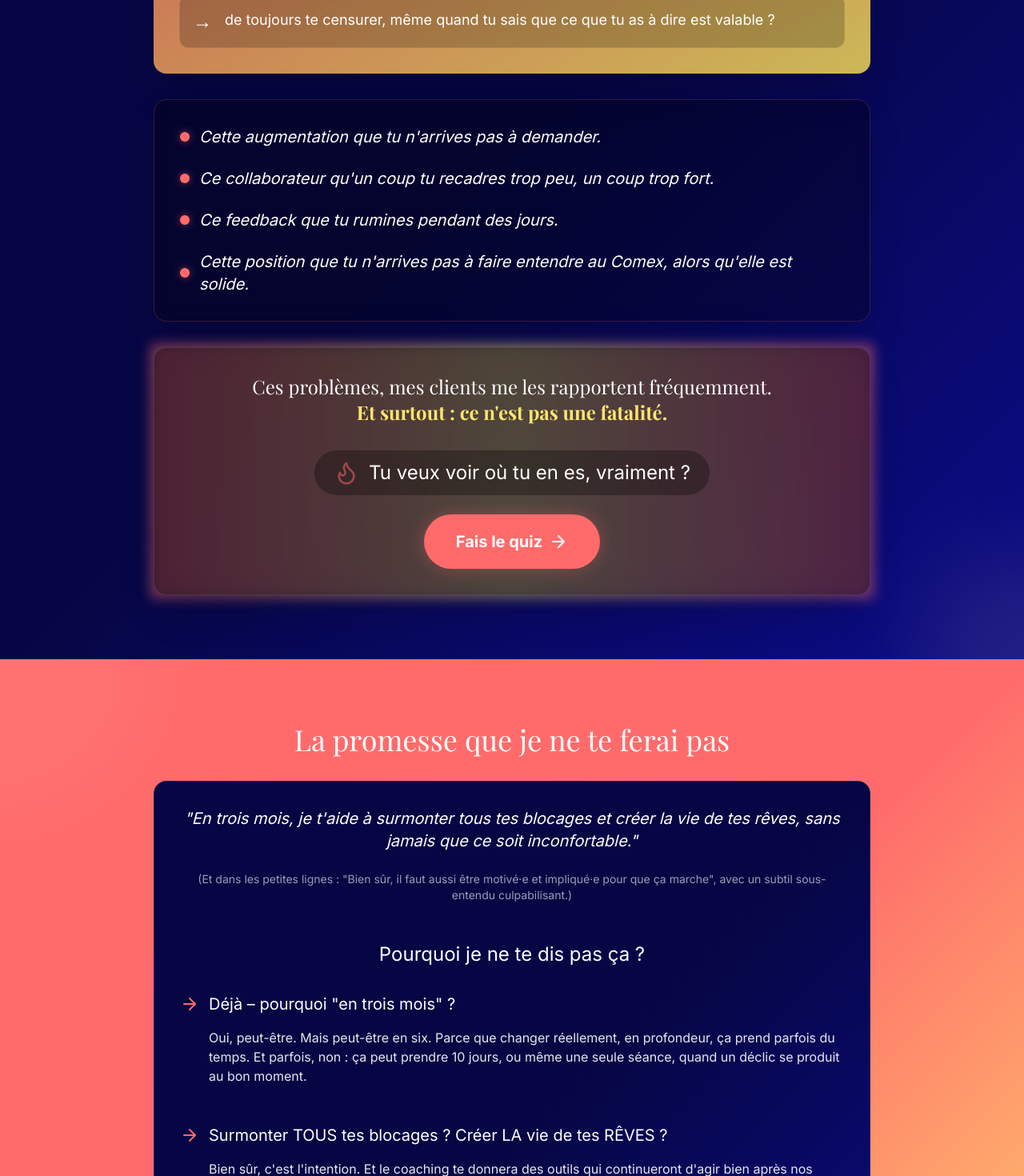
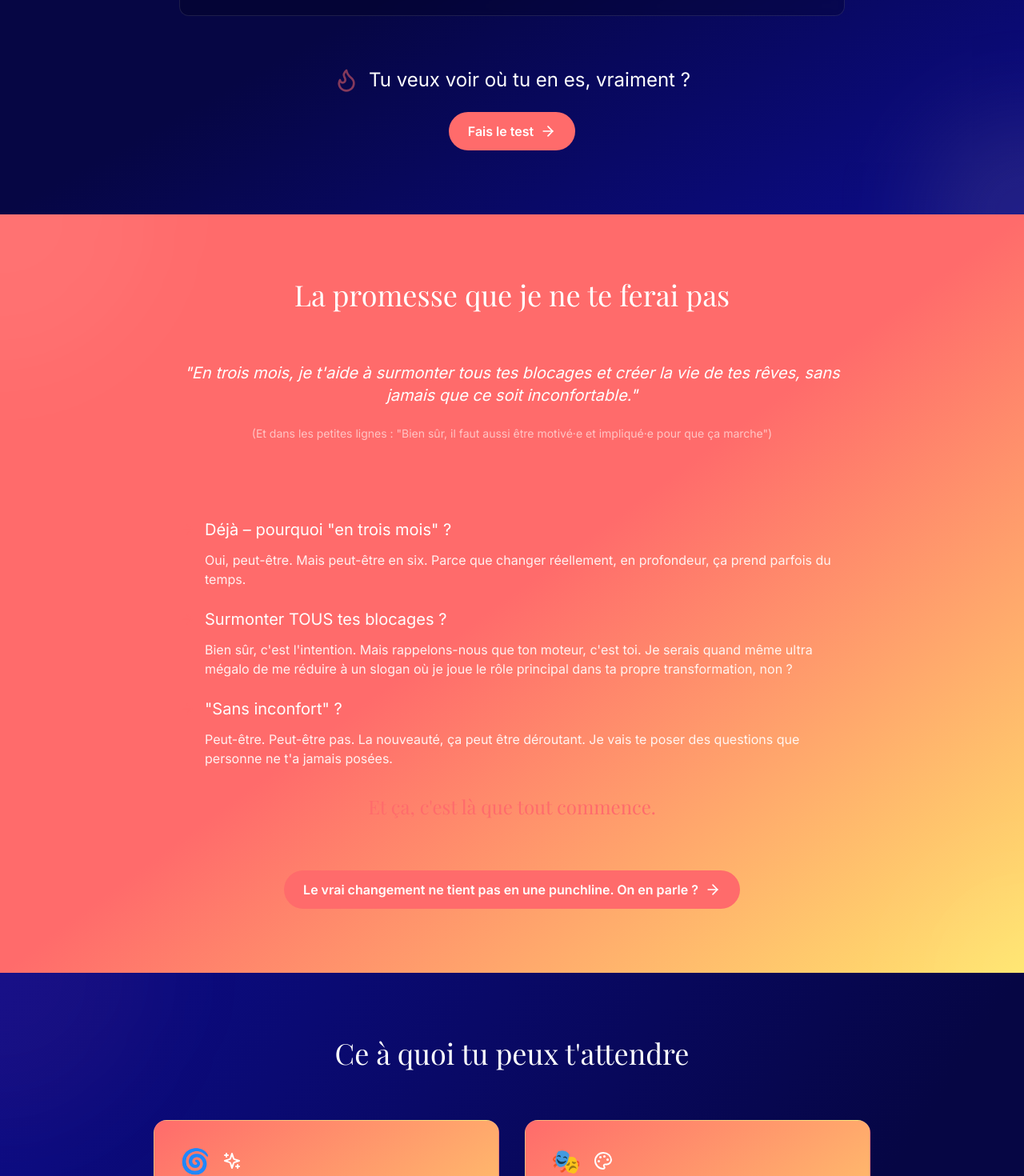
Before and after one commit to CoachJenny/LandingPage, a React (Vite) app: page / in a window 1280 px wide. Shown: the part 2420-3890 px from the top of the page at 80% size. Built offline with nearby package versions, Linux system fonts and the light colour scheme.

Commit message:
Opt Promise, Frustrations, For you

```diff
--- a/src/components/Frustrations.tsx
+++ b/src/components/Frustrations.tsx
@@ -1,42 +1,27 @@
 import React from 'react';
 import { motion } from 'framer-motion';
-import { ArrowRight, Flame, AlertCircle } from 'lucide-react';
-import { HashLink } from 'react-router-hash-link';
+import { ArrowRight, Flame } from 'lucide-react';
+import { Link as ScrollLink } from 'react-scroll';
 
 export const Frustrations: React.FC = () => {
   return (
-    <section id="frustrations" className="py-20 bg-gradient-to-br from-primary via-primary to-primary-light relative overflow-hidden">
-      {/* Cercles décoratifs en arrière-plan */}
+    <section id="frustrations" className="section-padding bg-gradient-to-br from-primary via-primary to-primary-light relative overflow-hidden">
       <div className="absolute top-0 left-0 w-96 h-96 bg-accent/20 rounded-full -translate-x-1/2 -translate-y-1/2 blur-3xl animate-pulse"></div>
       <div className="absolute bottom-0 right-0 w-64 h-64 bg-accent-light/20 rounded-full translate-x-1/2 translate-y-1/2 blur-3xl animate-pulse"></div>
 
-      <div className="container mx-auto px-4 relative z-10">
+      <div className="container mx-auto">
         <motion.div
           initial={{ opacity: 0, y: 20 }}
           animate={{ opacity: 1, y: 0 }}
           transition={{ duration: 0.6 }}
-          className="max-w-4xl mx-auto"
+          className="max-w-4xl mx-auto space-y-8"
         >
-          <div className="space-y-8">
-            {/* Section des impressions */}
-            <motion.div
-              initial={{ opacity: 0, y: 20 }}
-              animate={{ opacity: 1, y: 0 }}
-              transition={{ delay: 0.2 }}
-              className="bg-gradient-to-br from-accent to-accent-light rounded-2xl p-8 shadow-2xl relative overflow-hidden group"
-            >
-              {/* Effet de lueur dramatique */}
-              <div className="absolute inset-0 bg-black/20 group-hover:bg-black/10 transition-colors duration-500"></div>
-
-              <div className="relative">
-                <div className="flex items-center mb-6">
-                  <AlertCircle className="w-8 h-8 text-white mr-3" />
-                  <h2 className="text-3xl font-display text-white">
+          <div className="card p-6 md:p-8">
+            <h2 className="heading-md text-white mb-6">
               Marre d'avoir l'impression constante...
             </h2>
-                </div>
 
-                <ul className="space-y-6">
+            <ul className="space-y-4">
               {[
                 "d'être débordé·e sans être reconnu·e ?",
                 "que rien n'avance, malgré toute l'énergie que tu mets ?",
@@ -51,83 +36,36 @@ export const Frustrations: React.FC = () => {
                   className="flex items-start bg-black/20 rounded-xl p-4 backdrop-blur-sm border border-white/10
                     transform transition-all duration-300 hover:scale-[1.02] hover:bg-black/30"
                 >
-                      <span className="text-white text-2xl mr-4 font-bold">→</span>
-                      <span className="text-white text-lg">{item}</span>
+                  <span className="text-white text-xl mr-4 font-bold">→</span>
+                  <span className="text-white text-base md:text-lg">{item}</span>
                 </motion.li>
               ))}
             </ul>
           </div>
-            </motion.div>
 
-            {/* Section des situations concrètes */}
-            <motion.div
-              initial={{ opacity: 0, y: 20 }}
-              animate={{ opacity: 1, y: 0 }}
-              transition={{ delay: 0.6 }}
-              className="bg-black/30 backdrop-blur-md rounded-2xl p-8 border border-accent/20 shadow-2xl"
-            >
-              <ul className="space-y-6">
-                {[
-                  "Cette augmentation que tu n'arrives pas à demander.",
-                  "Ce collaborateur qu'un coup tu recadres trop peu, un coup trop fort.",
-                  "Ce feedback que tu rumines pendant des jours.",
-                  "Cette position que tu n'arrives pas à faire entendre au Comex, alors qu'elle est solide."
-                ].map((item, index) => (
-                  <motion.li
-                    key={index}
-                    initial={{ opacity: 0, x: -20 }}
-                    animate={{ opacity: 1, x: 0 }}
-                    transition={{ delay: 0.7 + (index * 0.1) }}
-                    className="text-xl text-white italic relative pl-6 before:content-[''] before:absolute before:left-0
-                      before:top-1/2 before:-translate-y-1/2 before:w-3 before:h-3 before:bg-accent
-                      before:rounded-full before:shadow-[0_0_10px_rgba(255,107,107,0.5)]"
-                  >
-                    {item}
-                  </motion.li>
-                ))}
-              </ul>
-            </motion.div>
-
-            {/* Section conclusion et CTA */}
           <motion.div
             initial={{ opacity: 0, y: 20 }}
             animate={{ opacity: 1, y: 0 }}
             transition={{ delay: 1 }}
-              className="relative group"
+            className="text-center"
           >
-              {/* Effet de lueur dramatique */}
-              <div className="absolute -inset-1 bg-gradient-to-r from-accent via-accent-light to-accent opacity-75
-                blur group-hover:opacity-100 transition duration-1000 group-hover:duration-200 animate-pulse"></div>
-
-              <div className="relative bg-black/40 backdrop-blur-lg rounded-2xl p-8 border border-white/10
-                text-center shadow-2xl">
-                <p className="text-2xl font-display text-white mb-8">
-                  Ces problèmes, mes clients me les rapportent fréquemment.<br />
-                  <span className="text-accent-light font-bold">Et surtout : ce n'est pas une fatalité.</span>
-                </p>
-
-                <div className="flex flex-col items-center">
-                  <div className="flex items-center mb-6 bg-black/30 px-6 py-3 rounded-full">
+            <div className="flex items-center justify-center mb-6">
               <Flame className="w-8 h-8 text-accent animate-pulse mr-3" />
-                    <span className="text-2xl text-white">Tu veux voir où tu en es, vraiment ?</span>
+              <span className="text-xl md:text-2xl text-white">Tu veux voir où tu en es, vraiment ?</span>
             </div>
 
-                  <HashLink
-                    to="/#quiz"
-                    className="inline-flex items-center px-10 py-5 bg-accent hover:bg-accent-light
-                      text-white text-xl font-bold rounded-full transition-all transform
-                      hover:scale-105 shadow-[0_0_20px_rgba(255,107,107,0.3)] hover:shadow-[0_0_30px_rgba(255,107,107,0.5)]
-                      group relative overflow-hidden"
+            <ScrollLink
+              to="quiz"
+              spy={true}
+              smooth={true}
+              offset={-70}
+              duration={500}
+              className="btn btn-primary inline-flex"
             >
-                    <span className="relative z-10">Fais le quiz</span>
-                    <ArrowRight className="ml-2 h-6 w-6 transform group-hover:translate-x-1 transition-transform relative z-10" />
-                    <div className="absolute inset-0 bg-gradient-to-r from-accent to-accent-light opacity-0
-                      group-hover:opacity-100 transition-opacity duration-500"></div>
-                  </HashLink>
-                </div>
-              </div>
+              <span>Fais le test</span>
+              <ArrowRight className="ml-2 h-5 w-5" />
+            </ScrollLink>
           </motion.div>
-          </div>
         </motion.div>
       </div>
     </section>
--- a/src/components/Promise.tsx
+++ b/src/components/Promise.tsx
@@ -4,119 +4,83 @@ import { ArrowRight } from 'lucide-react';
 
 export const Promise: React.FC = () => {
   return (
-    <section className="py-20 bg-gradient-to-br from-accent via-accent to-accent-light relative overflow-hidden">
-      {/* Cercles décoratifs en arrière-plan */}
+    <section className="section-padding bg-gradient-to-br from-accent via-accent to-accent-light relative overflow-hidden">
       <div className="absolute top-0 left-0 w-96 h-96 bg-white/5 rounded-full -translate-x-1/2 -translate-y-1/2 blur-3xl"></div>
       <div className="absolute bottom-0 right-0 w-64 h-64 bg-white/5 rounded-full translate-x-1/2 translate-y-1/2 blur-3xl"></div>
 
-      <div className="container mx-auto px-4 relative z-10">
+      <div className="container mx-auto">
         <motion.div
           initial={{ opacity: 0, y: 20 }}
           animate={{ opacity: 1, y: 0 }}
           transition={{ duration: 0.6 }}
           className="max-w-4xl mx-auto"
         >
-          <h2 className="text-4xl font-display text-center mb-8 text-white">
+          <h2 className="heading-lg text-center mb-8 text-white">
             La promesse que je ne te ferai pas
           </h2>
 
-          <div className="bg-gradient-to-br from-primary via-primary to-primary-light rounded-2xl p-8 mb-12 border border-white/10">
+          <div className="card p-6 md:p-8 mb-8">
             <p className="text-xl text-white mb-6 text-center italic">
               &quot;En trois mois, je t'aide à surmonter tous tes blocages et créer la vie de tes rêves, sans jamais que ce soit inconfortable.&quot;
             </p>
-            <p className="text-sm text-white/60 text-center mb-12">
-              (Et dans les petites lignes : &quot;Bien sûr, il faut aussi être motivé·e et impliqué·e pour que ça marche&quot;, avec un subtil sous-entendu culpabilisant.)
+            <p className="text-sm text-white/60 text-center">
+              (Et dans les petites lignes : &quot;Bien sûr, il faut aussi être motivé·e et impliqué·e pour que ça marche&quot;)
             </p>
+          </div>
 
-            <h3 className="text-2xl text-white mb-8 text-center">
-              Pourquoi je ne te dis pas ça ?
-            </h3>
-
-            <div className="space-y-12">
-              <motion.div
-                initial={{ opacity: 0, x: -20 }}
-                animate={{ opacity: 1, x: 0 }}
-                transition={{ delay: 0.2 }}
-                className="space-y-4"
-              >
-                <h4 className="text-xl text-white flex items-center">
-                  <ArrowRight className="w-6 h-6 text-accent mr-3" />
+          <div className="card p-6 md:p-8 space-y-8">
+            <div className="space-y-6">
+              <div>
+                <h4 className="text-lg md:text-xl text-white flex items-center mb-3">
+                  <ArrowRight className="w-5 h-5 text-accent mr-3 flex-shrink-0" />
                   Déjà – pourquoi &quot;en trois mois&quot; ?
                 </h4>
-                <p className="text-white/90 pl-9">
-                  Oui, peut-être. Mais peut-être en six. Parce que changer réellement, en profondeur, ça prend parfois du temps. Et parfois, non : ça peut prendre 10 jours, ou même une seule séance, quand un déclic se produit au bon moment.
+                <p className="text-white/90 pl-8">
+                  Oui, peut-être. Mais peut-être en six. Parce que changer réellement, en profondeur, ça prend parfois du temps.
                 </p>
-              </motion.div>
+              </div>
 
-              <motion.div
-                initial={{ opacity: 0, x: -20 }}
-                animate={{ opacity: 1, x: 0 }}
-                transition={{ delay: 0.4 }}
-                className="space-y-4"
-              >
-                <h4 className="text-xl text-white flex items-center">
-                  <ArrowRight className="w-6 h-6 text-accent mr-3" />
-                  Surmonter TOUS tes blocages ? Créer LA vie de tes RÊVES ?
+              <div>
+                <h4 className="text-lg md:text-xl text-white flex items-center mb-3">
+                  <ArrowRight className="w-5 h-5 text-accent mr-3 flex-shrink-0" />
+                  Surmonter TOUS tes blocages ?
                 </h4>
-                <p className="text-white/90 pl-9">
-                  Bien sûr, c'est l'intention. Et le coaching te donnera des outils qui continueront d'agir bien après nos séances.
-                  <br />
-                  Mais rappelons-nous que ton moteur, c'est toi.
-                  <br />
-                  Je serais quand même ultra mégalo de me réduire à un slogan où je joue le rôle principal dans ta propre transformation, non ?
+                <p className="text-white/90 pl-8">
+                  Bien sûr, c'est l'intention. Mais rappelons-nous que ton moteur, c'est toi. Je serais quand même ultra mégalo de me réduire à un slogan où je joue le rôle principal dans ta propre transformation, non ?
                 </p>
-              </motion.div>
+              </div>
 
-              <motion.div
-                initial={{ opacity: 0, x: -20 }}
-                animate={{ opacity: 1, x: 0 }}
-                transition={{ delay: 0.6 }}
-                className="space-y-4"
-              >
-                <h4 className="text-xl text-white flex items-center">
-                  <ArrowRight className="w-6 h-6 text-accent mr-3" />
+              <div>
+                <h4 className="text-lg md:text-xl text-white flex items-center mb-3">
+                  <ArrowRight className="w-5 h-5 text-accent mr-3 flex-shrink-0" />
                   &quot;Sans inconfort&quot; ?
                 </h4>
-                <p className="text-white/90 pl-9">
-                  Peut-être. Peut-être pas.
-                  <br />
-                  La nouveauté, ça peut être déroutant. Et nos conversations ?
-                  <br />
-                  Elles ne ressembleront à rien de ce que tu as connu.
-                  <br />
-                  Je vais te poser des questions que personne ne t'a jamais posées.
+                <p className="text-white/90 pl-8">
+                  Peut-être. Peut-être pas. La nouveauté, ça peut être déroutant. Je vais te poser des questions que personne ne t'a jamais posées.
                 </p>
-              </motion.div>
+              </div>
             </div>
 
-            <motion.p
-              initial={{ opacity: 0, y: 20 }}
-              animate={{ opacity: 1, y: 0 }}
-              transition={{ delay: 0.8 }}
-              className="text-2xl font-display text-accent text-center mt-12"
-            >
+            <p className="text-2xl font-display text-accent text-center">
               Et ça, c'est là que tout commence.
-            </motion.p>
+            </p>
           </div>
 
           <motion.div
             initial={{ opacity: 0, y: 20 }}
             animate={{ opacity: 1, y: 0 }}
-            transition={{ delay: 1 }}
-            className="text-center"
+            transition={{ delay: 0.8 }}
+            className="text-center mt-8"
           >
             <a
               href="https://calendly.com/jennifer-perrault/call-decouverte"
               target="_blank"
               rel="noopener noreferrer"
-              className="inline-flex items-center px-8 py-4 bg-primary hover:bg-primary-light
-                text-white text-lg font-semibold rounded-full transition-all transform
-                hover:scale-105 shadow-lg hover:shadow-xl"
+              className="btn btn-primary"
             >
               <span>Le vrai changement ne tient pas en une punchline. On en parle ?</span>
               <ArrowRight className="ml-2 h-5 w-5" />
             </a>
-            <p className="text-white/80 mt-4">→ Réserve ton créneau gratuit</p>
           </motion.div>
         </motion.div>
       </div>
```
Also changed, not shown: src/components/ForYou.tsx (+27 -63 lines). Lines whose indentation alone changed are shown as unchanged.
